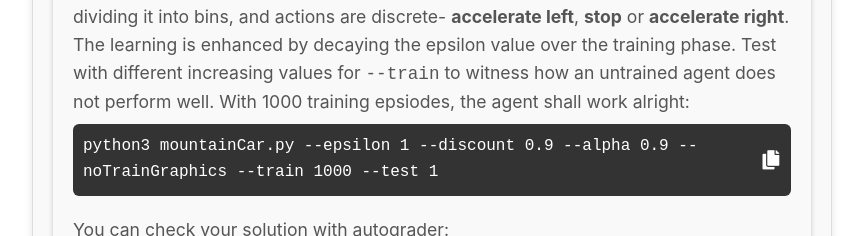
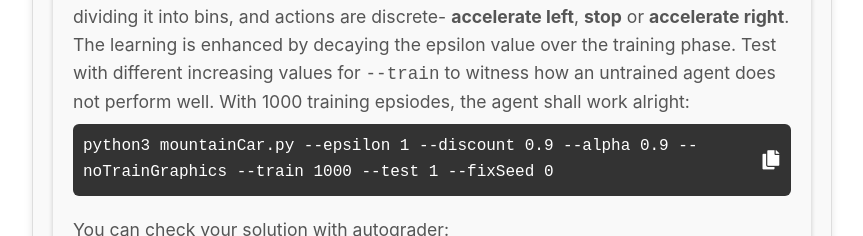
Before and after one commit to harsh-choudhary-nature/assignments-website, a React (Create React App) app: page /project/3 in a window 1280 px wide. Shown: the part 8520-8756 px from the top of the page, without its empty margins (208-1071 px from the left). Built offline with nearby package versions, Linux system fonts and the light colour scheme.

Commit message:
added seed to mountain car

```diff
--- a/src/projects/project3.js
+++ b/src/projects/project3.js
@@ -428,7 +428,7 @@ const Project3 = () => {
 
           <p> All the implementations so far are general enough to apply this to <span className="bold">MountainCar</span> problem (<i>Gymnasium</i> offers this and many other environments to test RL algorithms). The objective is to find optimal combination of acceleration with position and velocity in order to move the car on top of hill. The continuous state space is discretized by dividing it into bins, and actions are discrete- <span className="bold">accelerate left</span>, <span className="bold">stop</span> or <span className="bold">accelerate right</span>. The learning is enhanced by decaying the epsilon value over the training phase. Test with different increasing values for <span className="monospace">--train</span> to witness how an untrained agent does not perform well. With 1000 training epsiodes, the agent shall work alright:
             <div className="code-block">
-              <span className="code">python3 mountainCar.py --epsilon 1 --discount 0.9 --alpha 0.9 --noTrainGraphics --train 1000 --test 1</span>
+              <span className="code">python3 mountainCar.py --epsilon 1 --discount 0.9 --alpha 0.9 --noTrainGraphics --train 1000 --test 1 --fixSeed 0</span>
               <button className="copy-btn">
                 <i className="fas fa-copy"></i>
                 <i className="fas fa-check"></i>
```
